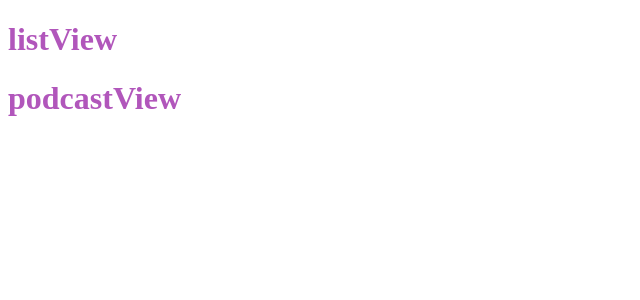
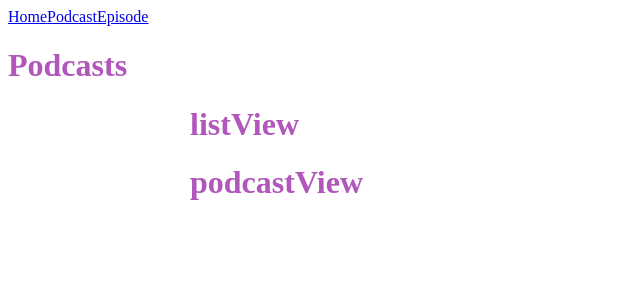
Before and after one commit to f957-cua/zara, a React app: page /podcast/episode in a window 1280 px wide. Shown: the top 300 px of the page, without its empty margins (0-640 px from the left). Built offline with nearby package versions, Linux system fonts and the light colour scheme.

Commit message:
add layout container

```diff
--- a/src/App.js
+++ b/src/App.js
@@ -6,13 +6,16 @@ import { Routes, Route, Link } from "react-router-dom";
 import ListView from "./views/list/list.js";
 import CommonView from "./views/common/common.js";
 import PodcastView from "./views/podcast/podcast.js";
+import Layout from "./views/layout/layout";
 
 const App = () => (
   <>
     <Routes>
-      <Route path="/" element={<CommonView />} />
-      <Route path="/podcast" element={<ListView />}>
-        <Route path="episode" element={<PodcastView />} />
+      <Route path="/" element={<Layout />}>
+        <Route index element={<CommonView />} />
+        <Route path="podcast" element={<ListView />}>
+          <Route path="episode" element={<PodcastView />} />
+        </Route>
       </Route>
     </Routes>
   </>
--- a/src/views/common/common.js
+++ b/src/views/common/common.js
@@ -3,16 +3,22 @@ import { Link } from "react-router-dom";
 import "./index.css";
 
 const CommonView = () => {
-  return (
-    <>
-      <header>
-        <Link to="/">Home</Link>
-        <Link to="podcast">Podcast</Link>
-        <Link to="podcast/episode">Episode</Link>
-      </header>
-      <h1>CommonView</h1>
-    </>
-  );
+    const [podcasts, setPodcasts] = useState([]);
+
+    useEffect(() => {
+      fetch(
+        "https://itunes.apple.com/us/rss/toppodcasts/limit=100/genre=1310/json"
+      )
+        .then((res) => res.json())
+        .then(({ feed }) => setPodcasts(feed.entry));
+    }, []);
+    console.log(podcasts);
+
+    return (
+      <>
+        <h1>CommonView</h1>
+      </>
+    );
 };
 
 export default CommonView;
--- /dev/null
+++ b/src/views/layout/index.css
@@ -0,0 +1,4 @@
+.container {
+    max-width: 900px;
+    margin: auto;
+}
--- /dev/null
+++ b/src/views/layout/layout.js
@@ -0,0 +1,21 @@
+import React, { useEffect, useState } from "react";
+import { Link, Outlet } from "react-router-dom";
+import "./index.css";
+
+const Layout = () => {
+  return (
+    <>
+      <header>
+        <Link to="/">Home</Link>
+        <Link to="podcast">Podcast</Link>
+        <Link to="podcast/episode">Episode</Link>
+      </header>
+      <h1>Podcasts</h1>
+      <main className="container">
+        <Outlet />
+      </main>
+    </>
+  );
+};
+
+export default Layout;
```
